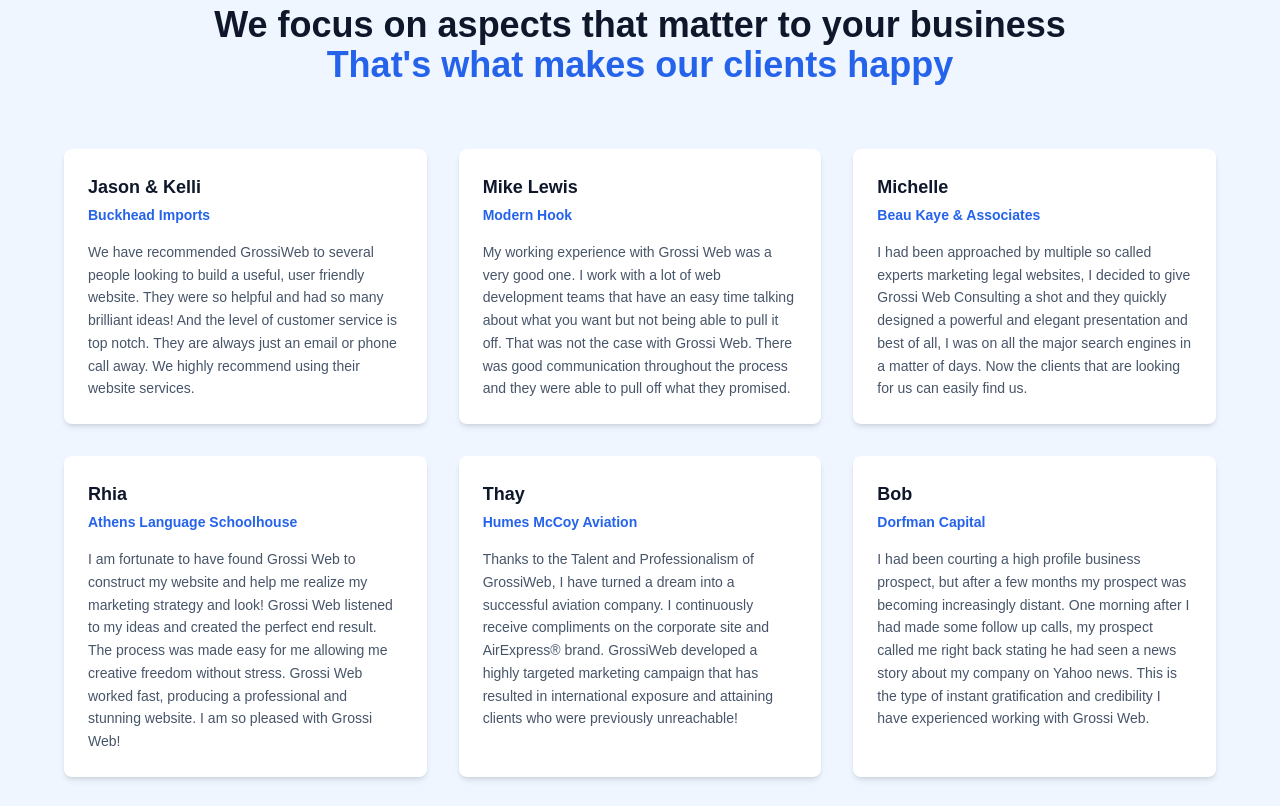
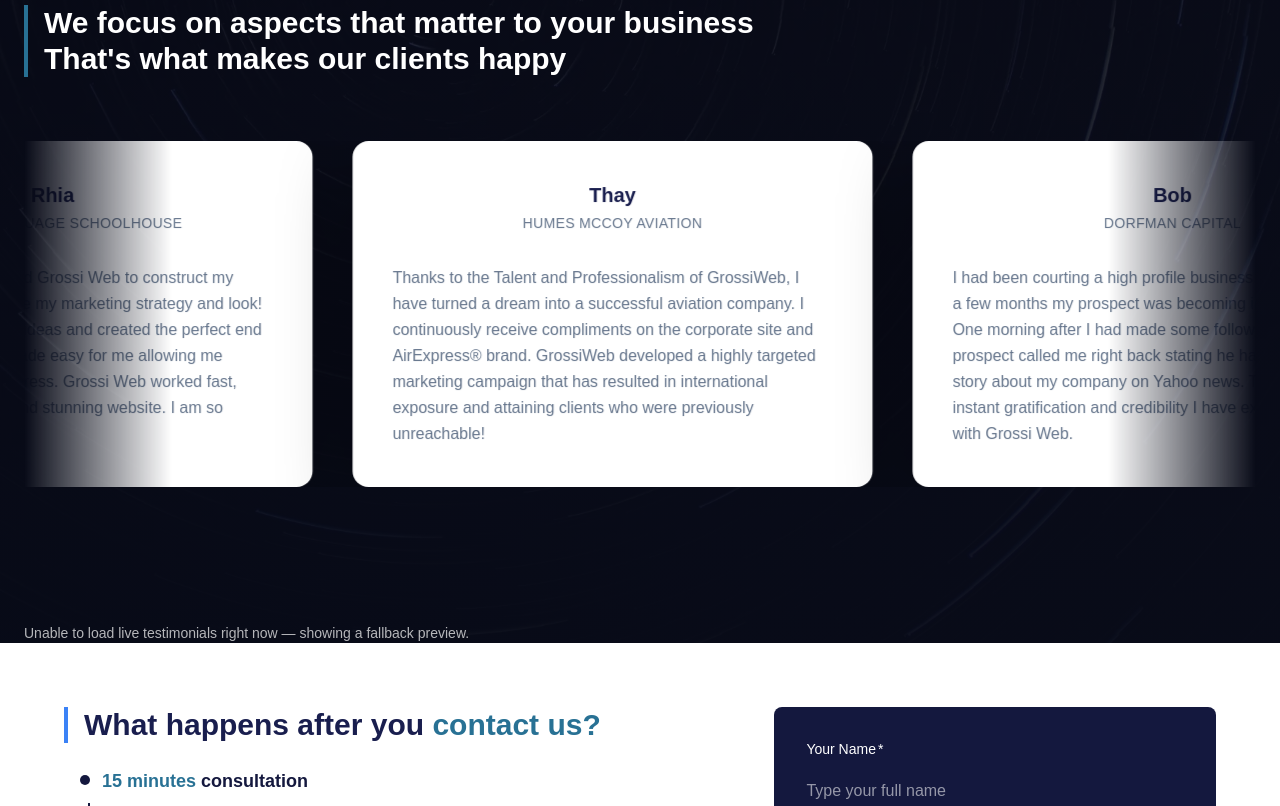
Before and after one commit to grossiweb/grossiwebnew, a Next.js app: page /about in a window 1280 px wide. Shown: the part 1711-2517 px from the top of the page. Built offline with nearby package versions, Linux system fonts and the light colour scheme; no server answers.

Commit message:
fixes about us

```diff
--- a/src/app/about/page.tsx
+++ b/src/app/about/page.tsx
@@ -1,6 +1,7 @@
 'use client'
 import React from 'react'
 import ContactForm from '@/components/ContactForm'
+import FocusSection from '@/components/FocusSection'
 
 const teamMembers = [
   { name: 'Ginseppe', role: 'Graphic Designer', image: '/team/Ginseppe.webp' },
@@ -9,39 +10,6 @@
   { name: 'Michael', role: 'Copywriter', image: '/team/Michael.webp' },
   { name: 'Bhawini', role: 'Developer/Project Manager', image: '/team/Bhawini.webp' },
   { name: 'Stefeno', role: 'Business Developer', image: '/team/Stefeno.webp' }
-]
-
-const testimonials = [
-  {
-    name: 'Jason & Kelli',
-    company: 'Buckhead Imports',
-    text: 'We have recommended GrossiWeb to several people looking to build a useful, user friendly website. They were so helpful and had so many brilliant ideas! And the level of customer service is top notch. They are always just an email or phone call away. We highly recommend using their website services.'
-  },
-  {
-    name: 'Mike Lewis',
-    company: 'Modern Hook',
-    text: 'My working experience with Grossi Web was a very good one. I work with a lot of web development teams that have an easy time talking about what you want but not being able to pull it off. That was not the case with Grossi Web. There was good communication throughout the process and they were able to pull off what they promised.'
-  },
-  {
-    name: 'Michelle',
-    company: 'Beau Kaye & Associates',
-    text: 'I had been approached by multiple so called experts marketing legal websites, I decided to give Grossi Web Consulting a shot and they quickly designed a powerful and elegant presentation and best of all, I was on all the major search engines in a matter of days. Now the clients that are looking for us can easily find us.'
-  },
-  {
-    name: 'Rhia',
-    company: 'Athens Language Schoolhouse',
-    text: 'I am fortunate to have found Grossi Web to construct my website and help me realize my marketing strategy and look! Grossi Web listened to my ideas and created the perfect end result. The process was made easy for me allowing me creative freedom without stress. Grossi Web worked fast, producing a professional and stunning website. I am so pleased with Grossi Web!'
-  },
-  {
-    name: 'Thay',
-    company: 'Humes McCoy Aviation',
-    text: 'Thanks to the Talent and Professionalism of GrossiWeb, I have turned a dream into a successful aviation company. I continuously receive compliments on the corporate site and AirExpress® brand. GrossiWeb developed a highly targeted marketing campaign that has resulted in international exposure and attaining clients who were previously unreachable!'
-  },
-  {
-    name: 'Bob',
-    company: 'Dorfman Capital',
-    text: 'I had been courting a high profile business prospect, but after a few months my prospect was becoming increasingly distant. One morning after I had made some follow up calls, my prospect called me right back stating he had seen a news story about my company on Yahoo news. This is the type of instant gratification and credibility I have experienced working with Grossi Web.'
-  }
 ]
 
 export default function AboutPage() {
@@ -128,36 +96,8 @@
         </div>
       </section>
 
-      {/* Focus Section */}
-      <section className="py-20 bg-blue-50">
-        <div className="container mx-auto px-6">
-          <div className="max-w-6xl mx-auto text-center">
-            <h2 className="text-4xl font-bold text-gray-900 mb-16" style={{fontFamily: 'Poppins, sans-serif'}}>
-              We focus on aspects that matter to your business<br />
-              <span className="text-blue-600">That&apos;s what makes our clients happy</span>
-            </h2>
-
-            {/* Testimonials Grid */}
-            <div className="grid grid-cols-1 md:grid-cols-2 lg:grid-cols-3 gap-8">
-              {testimonials.map((testimonial, index) => (
-                <div key={index} className="bg-white p-6 rounded-lg shadow-md">
-                  <div className="text-left">
-                    <h4 className="font-bold text-lg text-gray-900 mb-1" style={{fontFamily: 'Poppins, sans-serif'}}>
-                      {testimonial.name}
-                    </h4>
-                    <p className="text-sm text-blue-600 mb-4 font-semibold" style={{fontFamily: 'Poppins, sans-serif'}}>
-                      {testimonial.company}
-                    </p>
-                    <p className="text-gray-600 text-sm leading-relaxed" style={{fontFamily: 'Poppins, sans-serif'}}>
-                      {testimonial.text}
-                    </p>
-                  </div>
-                </div>
-              ))}
-            </div>
-          </div>
-        </div>
-      </section>
+      {/* Focus Section - Using standard component */}
+      <FocusSection />
 
       {/* Contact Form Section */}
       <ContactForm />
--- /dev/null
+++ b/src/app/api/test-gf/route.ts
@@ -0,0 +1,89 @@
+import { NextRequest, NextResponse } from 'next/server'
+
+/**
+ * Test endpoint to verify Gravity Forms field IDs
+ * Access: GET /api/test-gf
+ * This will fetch the form structure to help you verify the correct field IDs
+ */
+export async function GET(request: NextRequest) {
+  try {
+    const formId = '3' // Dolce Summit form ID
+    const wpBaseUrl =
+      process.env.GRAVITY_FORMS_BASE_URL ||
+      process.env.WORDPRESS_BASE_URL ||
+      (process.env.WORDPRESS_API_URL
+        ? process.env.WORDPRESS_API_URL.replace(/\/graphql\/?$/, '')
+        : undefined)
+
+    const gfUsername = process.env.GRAVITY_FORMS_API_USERNAME
+    const gfPassword = process.env.GRAVITY_FORMS_API_PASSWORD
+
+    if (!wpBaseUrl || !gfUsername || !gfPassword) {
+      return NextResponse.json(
+        {
+          error: 'Gravity Forms integration is not configured.',
+        },
+        { status: 500 }
+      )
+    }
+
+    const endpoint = `${wpBaseUrl.replace(/\/+$/, '')}/wp-json/gf/v2/forms/${formId}`
+    const auth = Buffer.from(`${gfUsername}:${gfPassword}`).toString('base64')
+
+    console.log('Fetching form structure from:', endpoint)
+
+    const gfResponse = await fetch(endpoint, {
+      method: 'GET',
+      headers: {
+        'Content-Type': 'application/json',
+        Authorization: `Basic ${auth}`,
+      },
+    })
+
+    const gfJson = await gfResponse.json()
+
+    console.log('Form structure response:', {
+      status: gfResponse.status,
+      ok: gfResponse.ok,
+    })
+
+    if (!gfResponse.ok) {
+      return NextResponse.json(
+        {
+          error: 'Failed to fetch form structure',
+          details: gfJson,
+        },
+        { status: gfResponse.status }
+      )
+    }
+
+    // Extract field information for easier debugging
+    const fields = gfJson.fields?.map((field: any) => ({
+      id: field.id,
+      label: field.label,
+      type: field.type,
+      inputs: field.inputs?.map((input: any) => ({
+        id: input.id,
+        label: input.label,
+      })),
+    }))
+
+    return NextResponse.json(
+      {
+        formId: gfJson.id,
+        title: gfJson.title,
+        fields: fields,
+        notifications: gfJson.notifications,
+        hasNotifications: Object.keys(gfJson.notifications || {}).length > 0,
+        rawForm: gfJson, // Full form data for detailed inspection
+      },
+      { status: 200 }
+    )
+  } catch (error) {
+    console.error('Error fetching form structure:', error)
+    return NextResponse.json(
+      { error: 'Internal server error', details: String(error) },
+      { status: 500 }
+    )
+  }
+}
```
